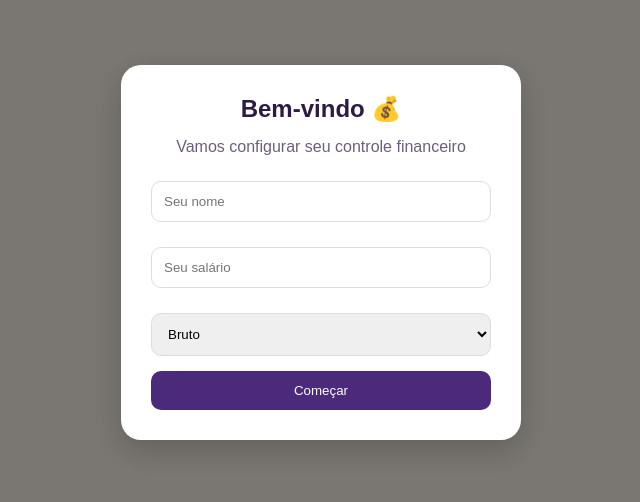
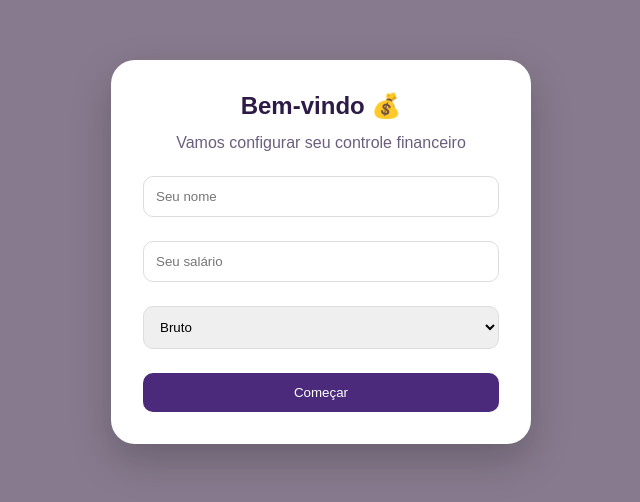
Before and after one commit to amandaaraujos/miaufi, a plain HTML site: page index.html in a window 1280 px wide. Shown: the part 148-650 px from the top of the page, without its empty margins (319-959 px from the left). Drawn offline with nearby package versions, Linux system fonts and the light colour scheme.

Commit message:
teste 2 - novos ajustes

```diff
--- a/style.css
+++ b/style.css
@@ -1,5 +1,4 @@
 * {
-
   margin: 0;
   padding: 0;
   box-sizing: border-box;
@@ -8,7 +7,6 @@
 }
 
 body {
-
   background: #f5efe6;
   color: #2d1b46;
 
@@ -16,7 +14,6 @@ body {
 }
 
 .header {
-
   display: flex;
 
   justify-content: space-between;
@@ -27,7 +24,6 @@ body {
 
 .menu-btn,
 button {
-
   background: #4b2a7b;
   color: white;
 
@@ -44,14 +40,12 @@ button {
 
 button:hover,
 .menu-btn:hover {
-
   opacity: 0.9;
 
   transform: translateY(-2px);
 }
 
 .menu {
-
   display: none;
 
   flex-direction: column;
@@ -62,7 +56,6 @@ button:hover,
 }
 
 .card {
-
   background: white;
 
   border-radius: 18px;
@@ -75,12 +68,10 @@ button:hover,
 }
 
 .center {
-
   text-align: center;
 }
 
 .saldo {
-
   font-size: 36px;
 
   font-weight: bold;
@@ -89,21 +80,18 @@ button:hover,
 }
 
 .positive {
-
   color: green;
 
   font-weight: bold;
 }
 
 .negative {
-
   color: red;
 
   font-weight: bold;
 }
 
 .grid {
-
   display: grid;
 
   grid-template-columns:
@@ -114,7 +102,6 @@ button:hover,
 
 input,
 select {
-
   width: 100%;
 
   padding: 12px;
@@ -127,7 +114,6 @@ select {
 }
 
 .transaction {
-
   display: flex;
 
   justify-content: space-between;
@@ -138,17 +124,14 @@ select {
 }
 
 .page {
-
   display: none;
 }
 
 .active {
-
   display: block;
 }
 
 .checkbox {
-
   display: flex;
 
   gap: 10px;
@@ -158,20 +141,23 @@ select {
   align-items: center;
 }
 
+.checkbox input {
+  width: auto;
+
+  margin-top: 0;
+}
+
 canvas {
-
   margin-top: 20px;
 
   width: 100% !important;
 }
 
 details {
-
   margin-top: 20px;
 }
 
 summary {
-
   cursor: pointer;
 
   font-weight: bold;
@@ -180,7 +166,6 @@ summary {
 }
 
 .modal-overlay {
-
   position: fixed;
 
   top: 0;
@@ -189,7 +174,7 @@ summary {
   width: 100%;
   height: 100%;
 
-  background: rgba(0,0,0,0.5);
+  background: rgba(45, 27, 70, 0.55);
 
   display: flex;
 
@@ -197,54 +182,54 @@ summary {
   align-items: center;
 
   z-index: 999;
+
+  padding: 20px;
 }
 
 .modal {
-
   background: white;
 
-  width: 90%;
-  max-width: 400px;
+  width: 100%;
+  max-width: 420px;
 
-  padding: 30px;
+  padding: 32px;
 
-  border-radius: 20px;
+  border-radius: 24px;
 
-  box-shadow: 0 10px 30px rgba(0,0,0,0.2);
+  box-shadow: 0 16px 40px rgba(0,0,0,0.22);
 
   display: flex;
   flex-direction: column;
 
-  gap: 15px;
+  gap: 14px;
 
-  animation: fadeIn 0.3s ease;
+  animation: fadeIn 0.25s ease;
 }
 
 .modal h2 {
-
   text-align: center;
 
   color: #2d1b46;
 }
 
 .modal p {
-
   text-align: center;
 
   opacity: 0.7;
 }
 
+.modal button {
+  margin-top: 10px;
+}
+
 @keyframes fadeIn {
-
   from {
-
     opacity: 0;
 
-    transform: translateY(20px);
+    transform: translateY(16px);
   }
 
   to {
-
     opacity: 1;
 
     transform: translateY(0);
```
